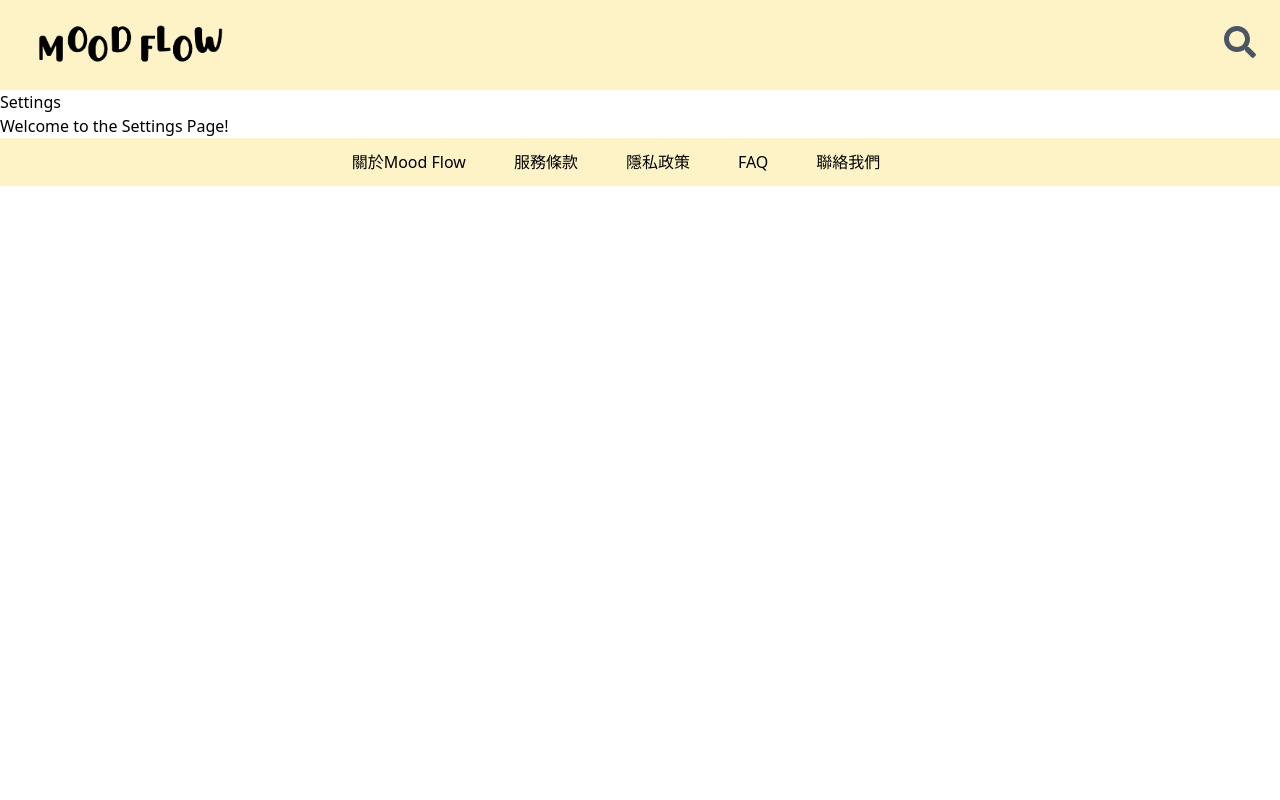
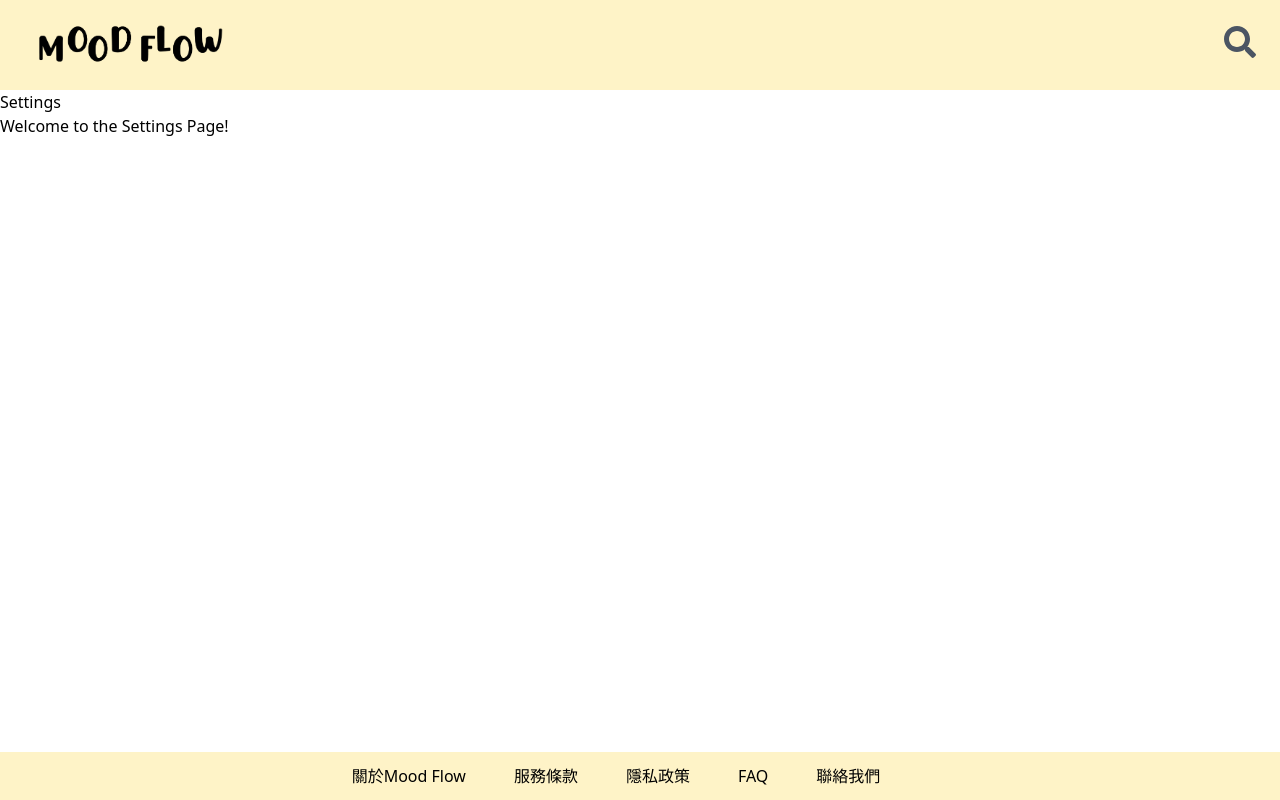
Before and after one commit to sammi0715/Mood-Flow, a React (Vite) app: page /settings in a window 1280 px wide. Built offline with nearby package versions, Linux system fonts and the light colour scheme; no server answers.

Commit message:
Fix footer position

```diff
--- a/src/pages/Footer.jsx
+++ b/src/pages/Footer.jsx
@@ -1,6 +1,6 @@
 function Footer() {
   return (
-    <footer className=" flex w-screen h-12 bg-amber-100 items-center justify-center">
+    <footer className=" fixed bottom-0 flex w-screen h-12 bg-amber-100 items-center justify-center">
       <div className="flex ">
         <p className="mr-12">關於Mood Flow</p>
         <p className="mr-12">服務條款</p>
```
